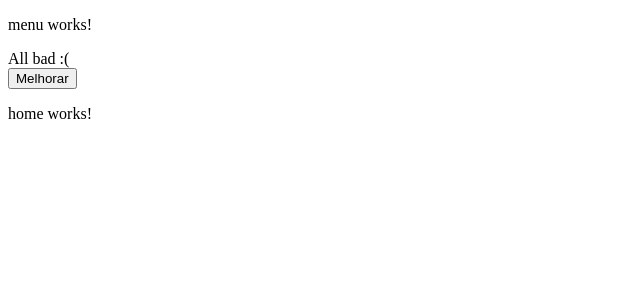
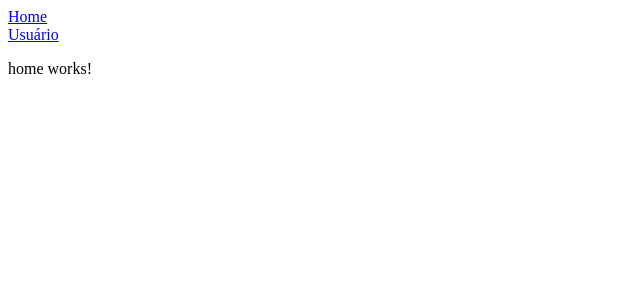
Before and after one commit to lucasdemoraesc/angular-udemy, an Angular app in the folder angular-project/: page /home in a window 1280 px wide. Shown: the top 300 px of the page, without its empty margins (0-640 px from the left). Built offline with nearby package versions, Linux system fonts and the light colour scheme.

Commit message:
Incrementando roteamento

```diff
--- a/angular-project/src/app/app-routing.module.ts
+++ b/angular-project/src/app/app-routing.module.ts
@@ -1,6 +1,7 @@
 import { NgModule } from '@angular/core';
 import { CommonModule } from '@angular/common';
 import { Routes, RouterModule } from '@angular/router';
+
 import { HomeComponent } from './home/home.component';
 import { UsuarioComponent } from './usuario/usuario.component';
 
--- a/angular-project/src/app/app.module.ts
+++ b/angular-project/src/app/app.module.ts
@@ -4,9 +4,9 @@ import { NgModule } from '@angular/core';
 import { AppComponent } from './app.component';
 import { MenuComponent } from './menu/menu.component';
 import { FooterComponent } from './footer/footer.component';
-import { AppRoutingModule } from './app-routing.module';
 import { HomeComponent } from './home/home.component';
 import { UsuarioComponent } from './usuario/usuario.component';
+import { AppRoutingModule } from './app-routing.module';
 
 @NgModule({
   declarations: [
--- a/angular-project/src/app/menu/menu.component.html
+++ b/angular-project/src/app/menu/menu.component.html
@@ -1,6 +1,4 @@
-<p>menu works!</p>
-{{ test }}
 <div>
-	<button (click)="ficarBem()" *ngIf="test === 'All bad :('">Melhorar</button>
-	<button (click)="ficarPior()" *ngIf="test === 'All fine :)'">Piorar</button>
+	<a routerLink="/home" routerLinkActive="active">Home</a><br>
+    <a routerLink="/usuario" routerLinkActive="active">Usuário</a>
 </div>
```
Also changed, not shown: angular-project/src/app/app.component.html (line endings or trailing spaces).
